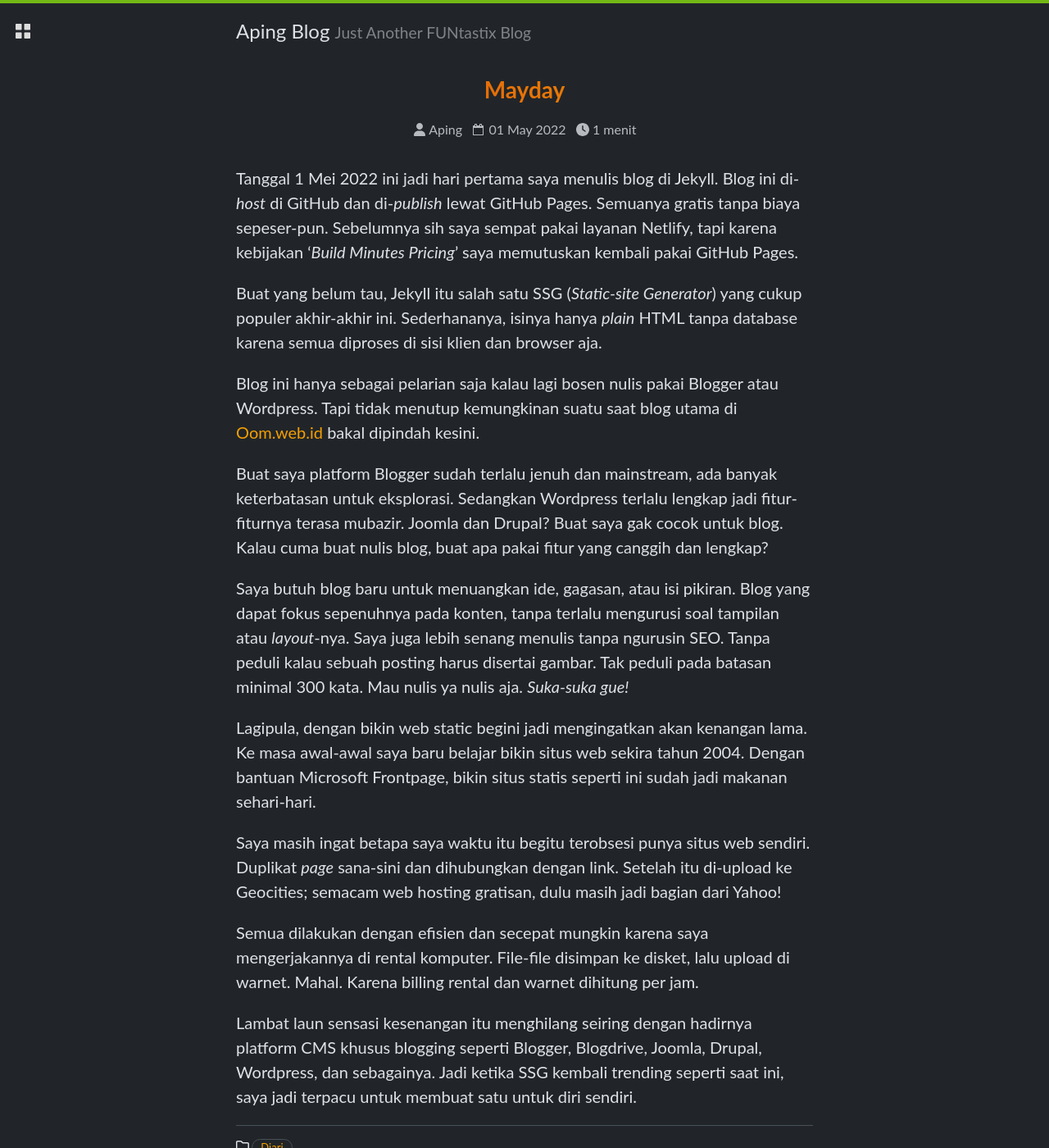
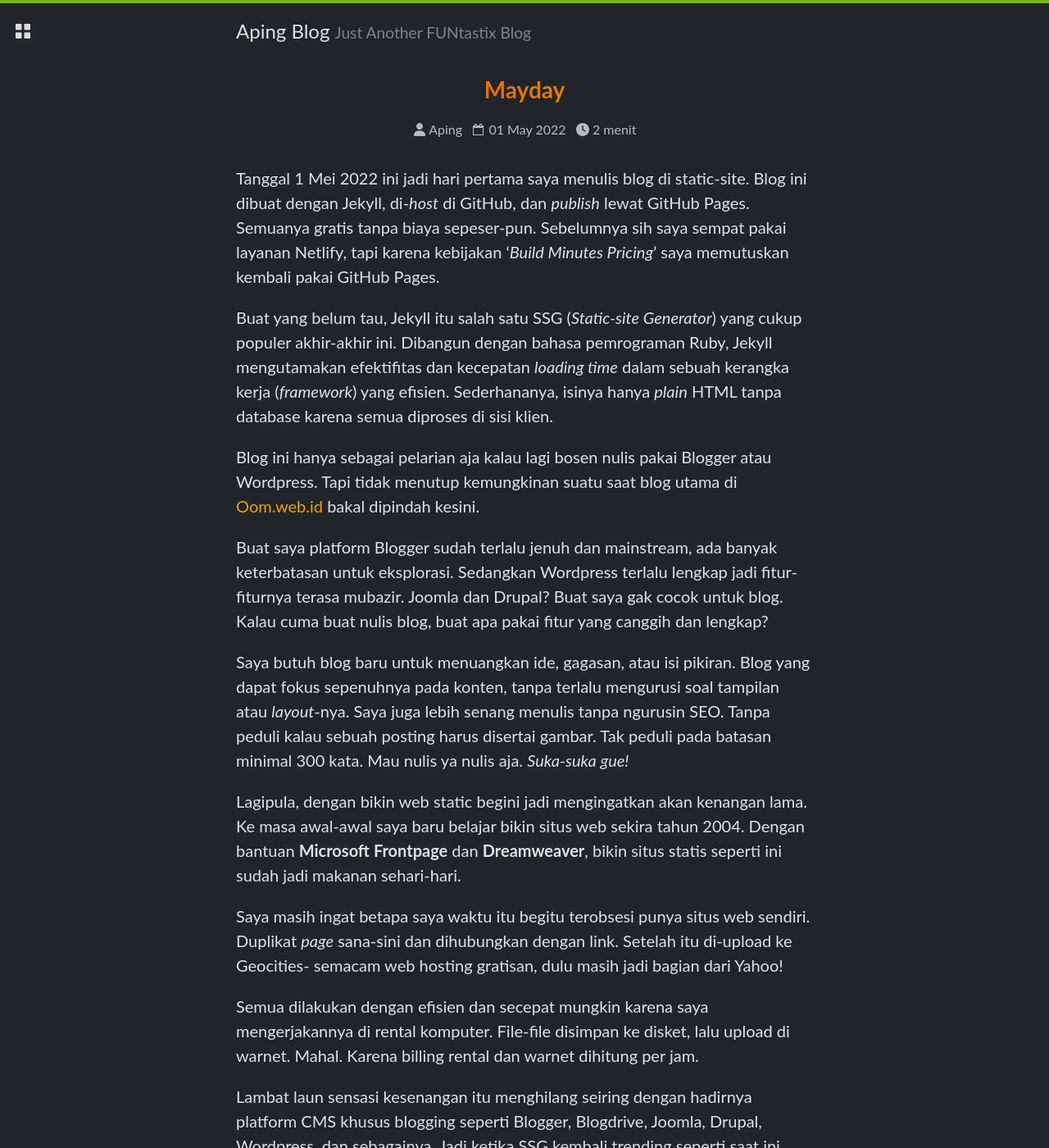
Before and after one commit to apynx/apynx.github.io, a Jekyll site: the page built from _posts/2022-05-01-mayday.md, in a window 1280 px wide and 1400 px high. Shown: the whole window at 82% size. Built offline with Jekyll 4.4.1, drawn with Linux system fonts in a browser that asks for light colours; some web fonts are replaced; some of the changed text lies outside the part shown.

Commit message:
update 2022-05-01-mayday.md

```diff
--- a/_posts/2022-05-01-mayday.md
+++ b/_posts/2022-05-01-mayday.md
@@ -3,24 +3,27 @@
 title       : Mayday
 author      : Aping
 date        : 2022-05-01 17:16:06 +0700
+last_modified_at:   2022-05-27 05:10:00 +0700
 categories  : Diari
 tags        : [diari, pribadi, migrasi dari blogger, blogger ke jekyll]
 comments    : true
 ---
-Tanggal 1 Mei 2022 ini jadi hari pertama saya menulis blog di Jekyll. Blog ini di-*host* di GitHub dan di-*publish* lewat GitHub Pages. Semuanya gratis tanpa biaya sepeser-pun. Sebelumnya sih saya sempat pakai layanan Netlify, tapi karena kebijakan '*Build Minutes Pricing*' saya memutuskan kembali pakai GitHub Pages.
+Tanggal 1 Mei 2022 ini jadi hari pertama saya menulis blog di static-site. Blog ini dibuat dengan Jekyll, di-*host* di GitHub, dan *publish* lewat GitHub Pages. Semuanya gratis tanpa biaya sepeser-pun. Sebelumnya sih saya sempat pakai layanan Netlify, tapi karena kebijakan '*Build Minutes Pricing*' saya memutuskan kembali pakai GitHub Pages.
 
-Buat yang belum tau, Jekyll itu salah satu SSG (*Static-site Generator*) yang cukup populer akhir-akhir ini. Sederhananya, isinya hanya *plain* HTML tanpa database karena semua diproses di sisi klien dan browser aja.
+Buat yang belum tau, Jekyll itu salah satu SSG (*Static-site Generator*) yang cukup populer akhir-akhir ini. Dibangun dengan bahasa pemrograman Ruby, Jekyll mengutamakan efektifitas dan kecepatan *loading time* dalam sebuah kerangka kerja (*framework*) yang efisien. Sederhananya, isinya hanya *plain* HTML tanpa database karena semua diproses di sisi klien.
 
-Blog ini hanya sebagai pelarian saja kalau lagi bosen nulis pakai Blogger atau Wordpress. Tapi tidak menutup kemungkinan suatu saat blog utama di [Oom.web.id](https://oom.web.id "Oom Blogger") bakal dipindah kesini.
+Blog ini hanya sebagai pelarian aja kalau lagi bosen nulis pakai Blogger atau Wordpress. Tapi tidak menutup kemungkinan suatu saat blog utama di [Oom.web.id](https://oom.web.id "Oom Blogger") bakal dipindah kesini.
 
 Buat saya platform Blogger sudah terlalu jenuh dan mainstream, ada banyak keterbatasan untuk eksplorasi. Sedangkan Wordpress terlalu lengkap jadi fitur-fiturnya terasa mubazir. Joomla dan Drupal? Buat saya gak cocok untuk blog. Kalau cuma buat nulis blog, buat apa pakai fitur yang canggih dan lengkap?
 
 Saya butuh blog baru untuk menuangkan ide, gagasan, atau isi pikiran. Blog yang dapat fokus sepenuhnya pada konten, tanpa terlalu mengurusi soal tampilan atau *layout*-nya. Saya juga lebih senang menulis tanpa ngurusin SEO. Tanpa peduli kalau sebuah posting harus disertai gambar. Tak peduli pada batasan minimal 300 kata. Mau nulis ya nulis aja. *Suka-suka gue!*
 
-Lagipula, dengan bikin web static begini jadi mengingatkan akan kenangan lama. Ke masa awal-awal saya baru belajar bikin situs web sekira tahun 2004. Dengan bantuan Microsoft Frontpage, bikin situs statis seperti ini sudah jadi makanan sehari-hari.
+Lagipula, dengan bikin web static begini jadi mengingatkan akan kenangan lama. Ke masa awal-awal saya baru belajar bikin situs web sekira tahun 2004. Dengan bantuan **Microsoft Frontpage** dan **Dreamweaver**, bikin situs statis seperti ini sudah jadi makanan sehari-hari.
 
-Saya masih ingat betapa saya waktu itu begitu terobsesi punya situs web sendiri. Duplikat *page* sana-sini dan dihubungkan dengan link. Setelah itu di-upload ke Geocities; semacam web hosting gratisan, dulu masih jadi bagian dari Yahoo!
+Saya masih ingat betapa saya waktu itu begitu terobsesi punya situs web sendiri. Duplikat *page* sana-sini dan dihubungkan dengan link. Setelah itu di-upload ke Geocities- semacam web hosting gratisan, dulu masih jadi bagian dari Yahoo!
 
 Semua dilakukan dengan efisien dan secepat mungkin karena saya mengerjakannya di rental komputer. File-file disimpan ke disket, lalu upload di warnet. Mahal. Karena billing rental dan warnet dihitung per jam.
 
-Lambat laun sensasi kesenangan itu menghilang seiring dengan hadirnya platform CMS khusus blogging seperti Blogger, Blogdrive, Joomla, Drupal, Wordpress, dan sebagainya. Jadi ketika SSG kembali trending seperti saat ini, saya jadi terpacu untuk membuat satu untuk diri sendiri.
+Lambat laun sensasi kesenangan itu menghilang seiring dengan hadirnya platform CMS khusus blogging seperti Blogger, Blogdrive, Joomla, Drupal, Wordpress, dan sebagainya. Jadi ketika SSG kembali trending seperti saat ini, saya jadi terpicu membuat satu untuk diri sendiri.
+
+Sementara ini saya masih merasa nyaman di Jekyll dan benar-benar tertarik untuk *explore* lebih dalam, jadi materi konten mungkin bakal lebih banyak fokus pada Jekyll sekalian mempercantik tampilan blog ini.
```
